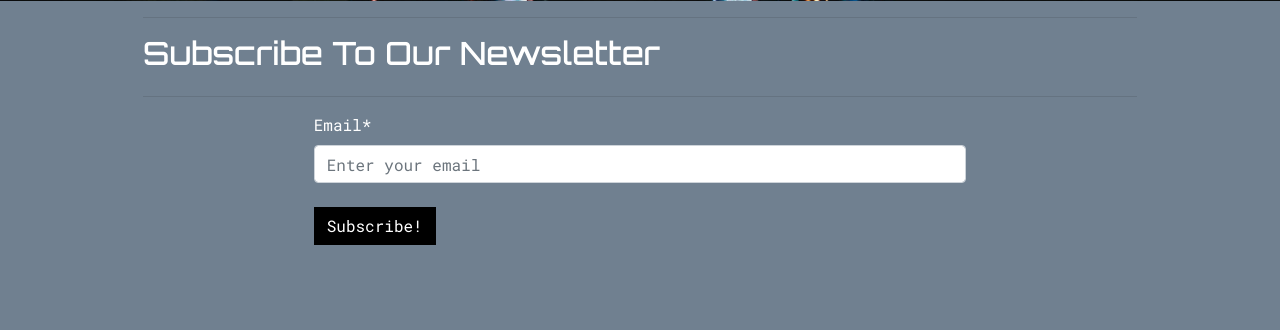
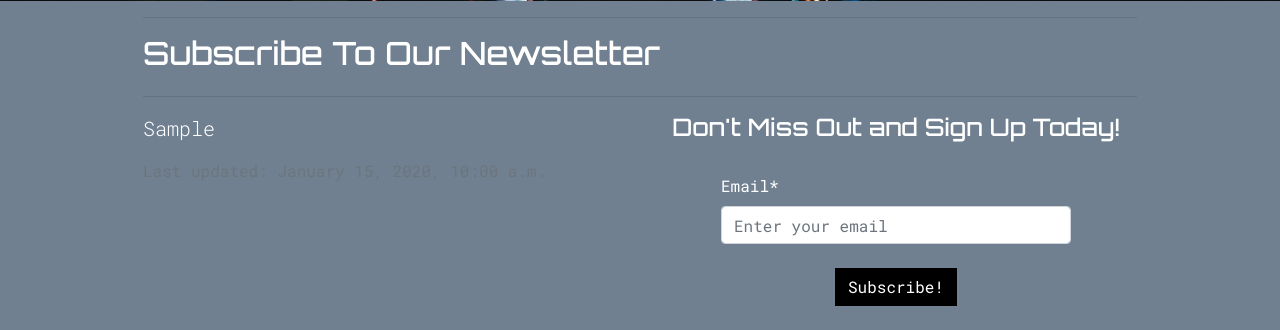
Before and after one commit to lunartechfreek/neon-beats-academy, a Django app: page /newsletter/subscribe/ in a window 1280 px wide. Shown: the part 634-964 px from the top of the page. Before the commit the page ends 879 px from the top, so only its background shows below. Run offline with Django 3.2, Linux system fonts and the light colour scheme; tables that the repository leaves empty hold one stand-in row (values such as "Sample post"); parts of the project's set-up code (start-up, migrations or seed data) failed here and were passed over; some libraries are stand-ins or nearby versions.

Commit message:
Add newsletter info to template and add styles

```diff
--- a/newsletter/templates/newsletter/subscribe.html
+++ b/newsletter/templates/newsletter/subscribe.html
@@ -24,18 +24,25 @@
             <hr>
         </div>
     </div>
-    <div class="row justify-content-center">
-        <div class="col-12 col-lg-8">
-            <div class="contact-container">
+    <div class="row">
+        <div class="col-12 col-lg-6 mb-5">
+            <p class="lead">{{ newsletter_info.newsletter_info }}</p>
+            <p class="text-muted">Last updated: {{ newsletter_info.updated_on|date:"F j, Y, g:i a" }}</p>
+        </div>
+        <div class="col-12 col-lg-6">
+            <h4 class="text-center">Don't Miss Out and Sign Up Today!</h4>
+            <div class="d-flex justify-content-center">
+                <div class="subscribe-container">
                     <form method="POST">
                         {% csrf_token %}
                         <!-- Render the form using crispy filter -->
                         {{ form|crispy }}
-                    <div class="text-center mt-4 mb-4"></div>
+                        <div class="text-center mt-4 mb-4">
                             <button type="submit" class="btn btn-black rounded-0">Subscribe!</button>
                         </div>
                     </form>
-
+                </div>
+            </div>
         </div>
     </div>
 </div>
--- a/static/css/base.css
+++ b/static/css/base.css
@@ -270,6 +270,13 @@ a.tier-badge > span.badge:hover {
     display: block;
 }
 
+/************************************** Newsletter */
+.subscribe-container {
+    width: 100%;
+    max-width: 350px;
+    margin-top: 0.75rem;
+}
+
 /************************************* Error Pages */
 .error-box {
     background-color: rgba(0, 0, 0, 0.75);
@@ -400,7 +407,7 @@ a.tier-badge > span.badge:hover {
 	color: #17a2b8; /* text-info */
 }
 
-/**************************************  Media Queries */
+/************************************** Media Queries */
 
 /* XL Screens */
 @media (min-width: 1200px) {
@@ -427,6 +434,10 @@ a.tier-badge > span.badge:hover {
     .navbar {
         padding: 0px;
     }
+
+    .subscribe-container {
+        margin-top: 1.5rem;
+    }
 }
 
 /* Padding for when navbar is collapsed on mobile */
```
Lines whose indentation alone changed are shown as unchanged.
